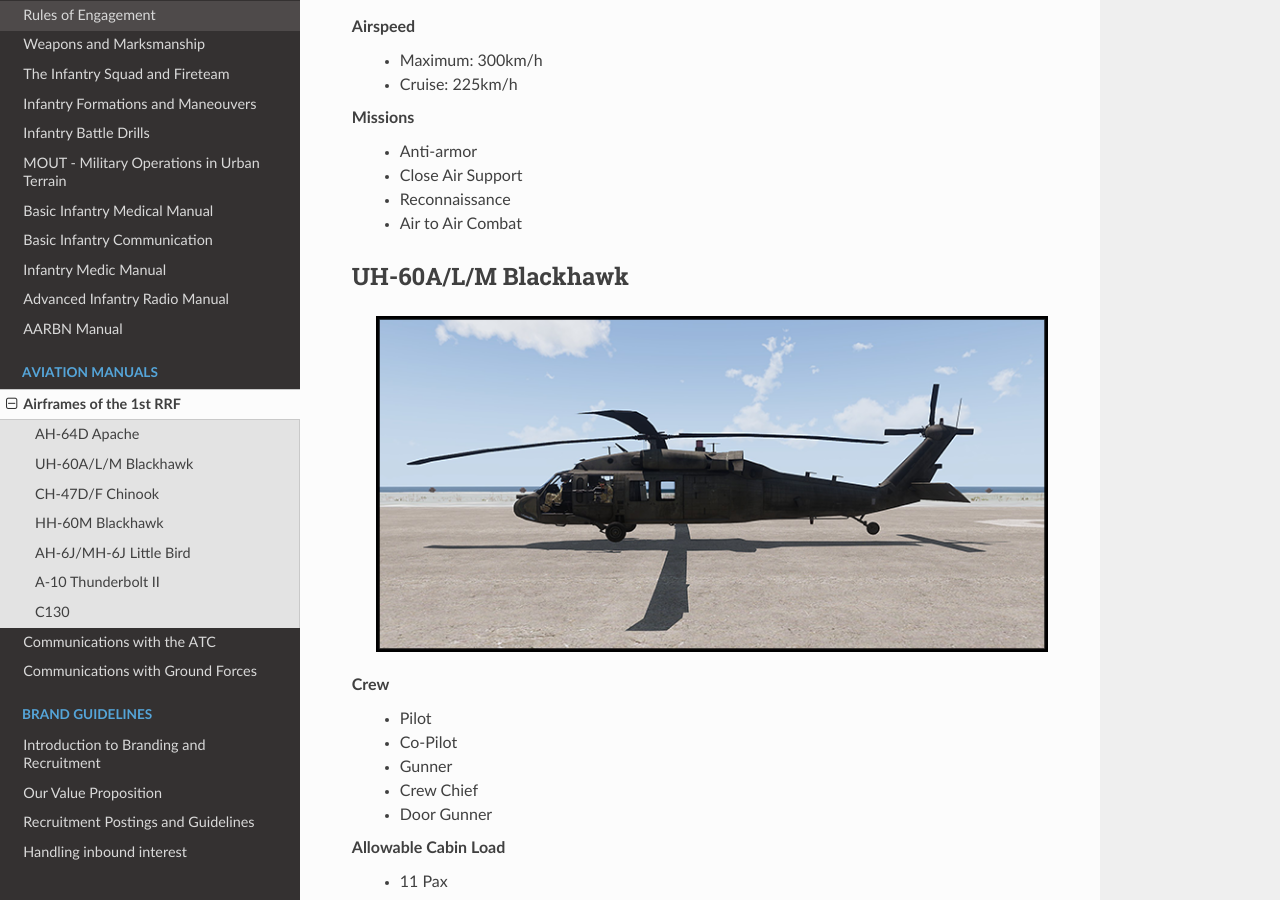
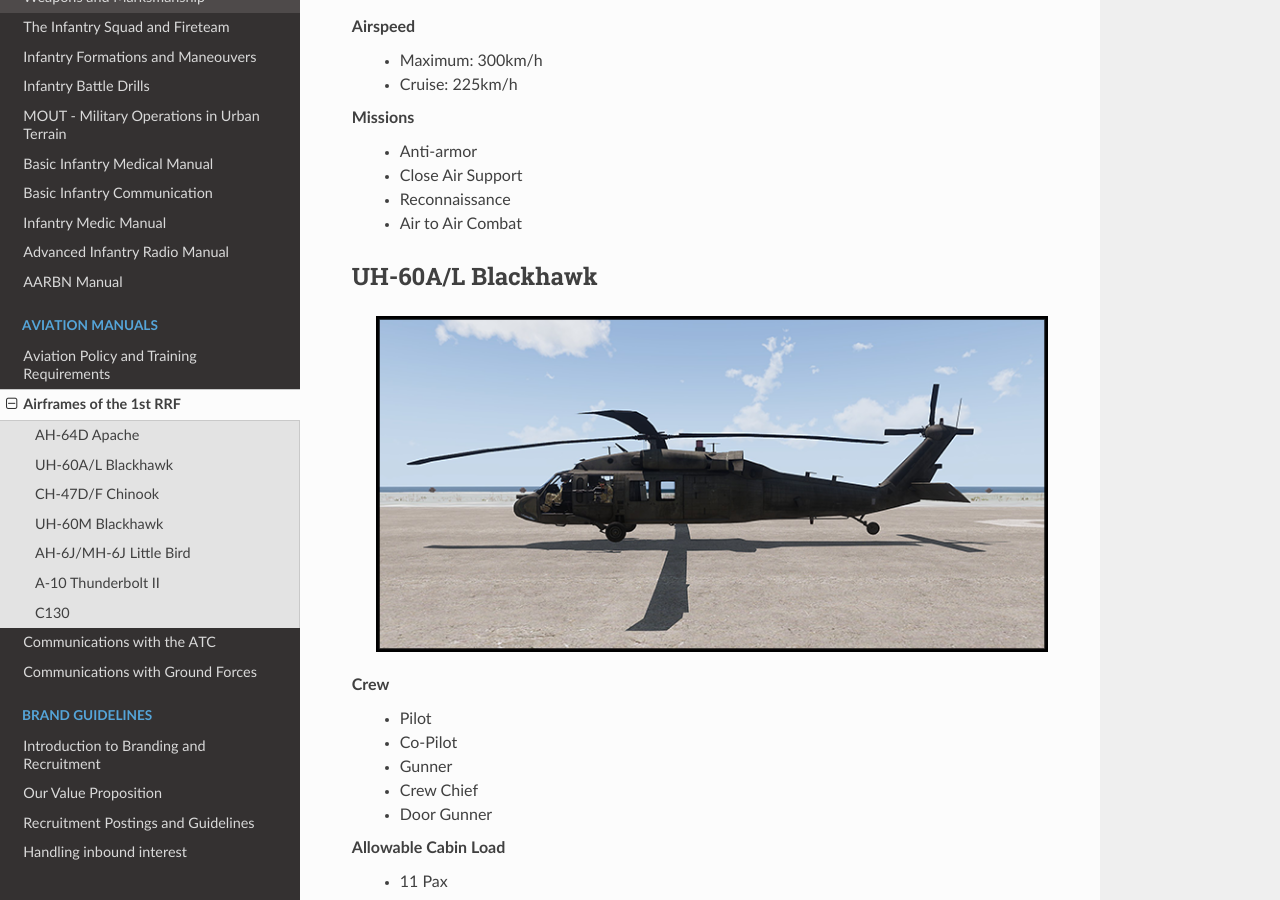
Before and after one commit to 1st-rapid-response-force/Training-Programs, a Sphinx documentation site: the page built from docs/source/aviation/airframes.rst, in a window 1280 px wide and 900 px high, scrolled down 812 px. Built offline with Sphinx 7.4.7 and the Read the Docs theme 2.0.0, drawn with Linux system fonts in a browser that asks for light colours; formulas are drawn with MathJax 3; some of the changed text lies outside the part shown.

Commit message:
added policy

```diff
--- a/docs/source/aviation/airframes.rst
+++ b/docs/source/aviation/airframes.rst
@@ -4,7 +4,7 @@
 The 1st RRF uses several airframes during day to day operations. They range from rotary and fixed wing airframes.
 
 AH-64D Apache
---------
+----------------------------
   .. image:: ../../_static/apache.png
       :align: center
 
@@ -23,8 +23,8 @@
   * Reconnaissance
   * Air to Air Combat
 
-UH-60A/L/M Blackhawk
---------
+UH-60A/L Blackhawk
+----------------------------
   .. image:: ../../_static/blackhawk.png
       :align: center
 
@@ -46,7 +46,7 @@
   * FRIES. Rappelling
 
 CH-47D/F Chinook
---------
+----------------------------
   .. image:: ../../_static/bigbird.png
       :align: center
 
@@ -67,8 +67,8 @@
   * Waterborne Operations
   * Mass Casulty Evac
 
-HH-60M Blackhawk
---------
+UH-60M Blackhawk
+----------------------------
   .. image:: ../../_static/medical_blackhawk.png
       :align: center
 
@@ -87,7 +87,7 @@
   * CASEVAC
 
 AH-6J/MH-6J Little Bird
---------
+----------------------------
   .. image:: ../../_static/littlebird.png
       :align: center
 
@@ -105,7 +105,7 @@
   * Close Air Support of Special Operation Forces
 
 A-10 Thunderbolt II
---------
+----------------------------
   .. image:: ../../_static/a10.png
       :align: center
 
@@ -123,7 +123,7 @@
   * Enabled
 
 C130
---------
+----------------------------
   .. image:: ../../_static/c130.png
       :align: center
 
--- a/docs/source/index.rst
+++ b/docs/source/index.rst
@@ -62,6 +62,7 @@
    :maxdepth: 1
    :caption: Aviation Manuals
 
+   aviation/training
    aviation/airframes
    aviation/atc_communications
    aviation/jtac_communications
```
Also changed, not shown: docs/source/aviation/training.rst (added, +49 -0 lines).
